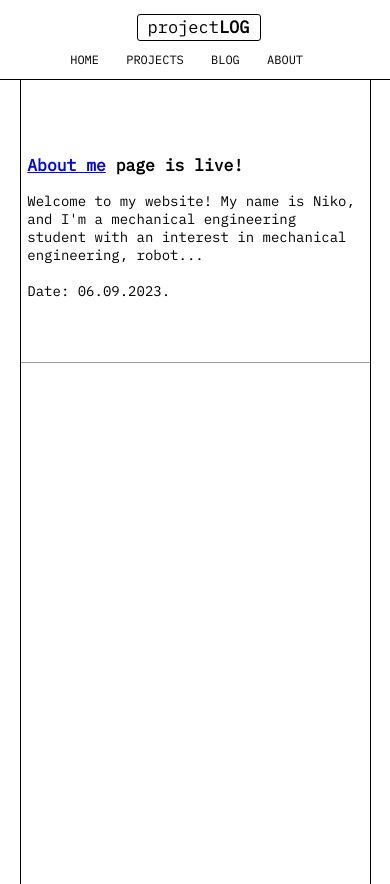
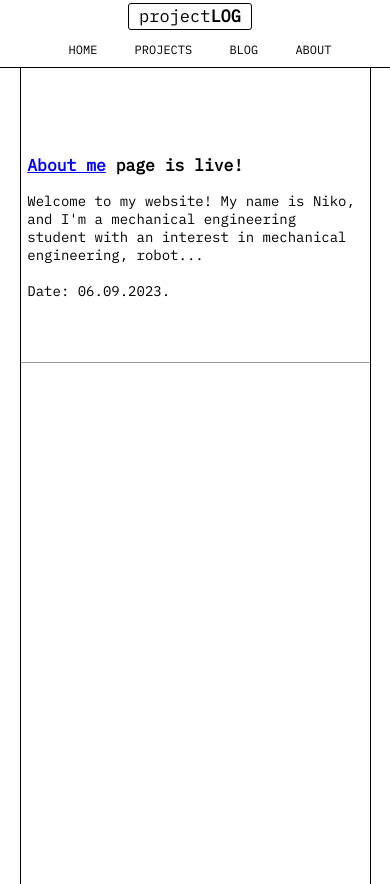
Before and after one commit to nikovujic/nikovujic.github.io, a plain HTML site: page index.html in a window 390 px wide. Shown: the top 884 px of the page. Drawn offline with Linux system fonts and the light colour scheme.

Commit message:
Cleaned up css a bit, removed all flexbox, cleaned up comments in html

```diff
--- a/css/styles.css
+++ b/css/styles.css
@@ -1,11 +1,12 @@
-
-
+/*-FONTS-*/
 @font-face {
 	font-family: 'IBM Plex';
 	src: url('../fonts/plex-master/IBM-Plex-Mono/fonts/complete/woff2/IBMPlexMono-Regular.woff2') format('woff2'), url('../fonts/plex-master/IBM-Plex-Mono/fonts/complete/woff/IBMPlexMono-Regular.woff') format('woff');
 	font-weight:normal;
 	font-style: normal;
 }
+
+/*-CLASSES_FOR_USE_IN_ARTICLES-*/
 .center-article{
 	margin-right:31%;
 	margin-left:31%;
@@ -18,34 +19,36 @@
 	height:1px;
 	border-bottom:0px;
 }
-.nav-container{
-	position:absolute;
-	}
 
+/*-NAVBAR-*/
 nav {
   	position: fixed;
  	top: 0;
   	left: 0;
  	width: 100%;
-  	display: flex;
   	font-family: 'IBM Plex', sans-serif;
-  	align-items: center;
-  	justify-content: space-between;
   	background-color: white;
   	border-bottom:1px solid black;
   	z-index: 2;
-
 }
 .left{
-	display:flex;
 	font-weight: normal;
 	font-size: 12px;
 }
 .center{
-	display: inline-block;
-	flex-grow: 1;
-	position: absolute;
-	margin-left: calc(45%);
+	display:block;
+	margin-top: -34px;
+	margin-bottom:10px;
+	margin-left: auto;
+	margin-right:auto;
+	text-align:center;
+}
+.logo{
+	padding: 1px 10px 2px;
+	font-size: 17px;
+	border: 1px solid black;
+	border-radius: 3px;
+	font-family:'IBM Plex', sans-serif;
 }
 nav li{
 	display:inline;
@@ -55,6 +58,9 @@ nav a{
 	text-decoration: none;
 	margin-right: 10px;
 	}
+
+/*-VERTICAL_LINE_FORMATTING-*/
+
 .vl-left {
 	z-index:1;
    	position: fixed;
@@ -70,11 +76,13 @@ nav a{
    	position: fixed;
    	right: 25%;
     	top:40px;
-    	bottom: 0; /* adjust this value based on the height of your bottom table */
+    	bottom: 0;
     	margin-left: 0;
     	border-left: 1px solid black;
-    	height: calc(100%); /* adjust this value based on the height of your bottom table */
+    	height: calc(100%);
 }
+
+/*-MAIN_PAGE_DESIGN-*/
 body{
 	margin: 0;
 	height: 100%;
@@ -87,29 +95,25 @@ footer, .push{
 	height:20px;
 }
 
-
+/*-FORMATTING_FOR_MOBILE-*/
 
 @media screen and (max-width: 768px) {
 	main{
 		margin-top:100px;
 	}
-
 	.center {
-	margin-left: calc(35%);
-	margin-bottom:25px;
+		position:relative;
+		text-align:center;
+		margin-bottom:40px;
 	}
 	.left {
+		position:relative;
+		top:30px;
 		text-align: center;
-        margin-top: 40px;
-	margin-left: 18%;
-    }
-    nav ul {
-        list-style-type: none;
-        padding: 0;
 	}
 	nav li {
-        display: inline-block;
-        margin-right: 10px;
+		list-style-type:none;
+		margin-right: 20px;
 	}
 	.center-article {
 		margin-right: 7%;
@@ -121,36 +125,31 @@ main{
 		height:1px;
 		border-bottom:0px;
 	}
-
 	.vl-left{
 		z-index:1;
 		position: fixed;
 		left: 5%;
 		top:40px;
-    	bottom: 20px; /* adjust this value based on the height of your bottom table */
+		bottom: 20px;
 		margin-left: 0;
 		border-left: 1px solid black;
-    	height: calc(100%); /* adjust this value based on the height of your bottom table */
+		height: calc(100%);
 	}
-
 	.vl-right {
 		z-index:1;
    		position: fixed;
    		right: 5%;
     		top:40px;
-    	bottom: 0; /* adjust this value based on the height of your bottom table */
+    		bottom: 0;
     		margin-left: 0;
     		border-left: 1px solid black;
-    	height: calc(100%); /* adjust this value based on the height of your bottom table */
-
+    		height: calc(100%);
 	}
 	footer {
 		text-align: center;
 	}
-
 	footer td:nth-child(1),
 	footer td:nth-child(3) {
     		display: none;
 	}
-
 }
--- a/index.html
+++ b/index.html
@@ -10,7 +10,7 @@
 <meta name="viewport" content="width=device-width, initial-scale=1.0">
 
 </head>
-<body style="margin: 0 0 0 0;">
+<body>
 	<!--NAVBAR-->
 	<nav>
 	<div class="left" style="font-family:'IBM Plex', sans-serif;">
@@ -23,7 +23,7 @@
 	</div>
 	<div class="center">
 	<a href="index.html">
-	<span style=" padding: 1px 10px 2px; font-size: 17px; border: 1px solid black; border-radius:3px;font-family:'IBM Plex', sans-serif;">project<span style="font-weight: bold; font-family:'IBM Plex', sans-serif;">LOG</span></span>
+	<span class="logo">project<span style="font-weight: bold; font-family:'IBM Plex', sans-serif;">LOG</span></span>
 	</a>
 	</div>
 	</nav>
@@ -31,7 +31,6 @@
 	<div class="vl-left" ></div>
 	<div class="vl-right"></div>
 
-<!--	<div style=" margin-right:31%; margin-left:31%;font-size:14px;font-family:'IBM Plex', sans-serif;">-->
 	<br><br><br>
 
 <!--CONTENT BEGIN-->
@@ -62,16 +61,9 @@ Date: 06.09.2023.
 			<td style="width: 25%; text-align: center;"></td>
 		</tr>
 		<tr>
-			<!--<td colspan="3" style="text-align: center;">&copy; 2023 projectLOG</td>-->
 			<th colspan="3" style="border:1px solid black;text-align: center; font-weight:normal; width:40%;">&copy; 2023 project<span style="font-weight:bold;">LOG</span></th>
 		</tr>
 	</table>
 	</footer>
-	<!--
-	<table style="font-weight:normal; font-size:14px;font-family: 'IBM Plex', sans-serif;position: fixed; bottom: 0; width:100%; border: 1px solid black;border-collapse:collapse; background-color: silver">
-	<th style=" width:30%;"></th>
-	<th style="font-weight:normal; width:40%;">&copy; 2023 project<span style="font-weight:bold;">LOG</span></th>
-	<th style="width:30%;"></th>
-	</table>-->
 </body>
 </html>
```
Also changed, not shown: about.html (+1 -10 lines), blog.html (+1 -9 lines), projects.html (+1 -9 lines). Lines whose indentation alone changed are shown as unchanged.
